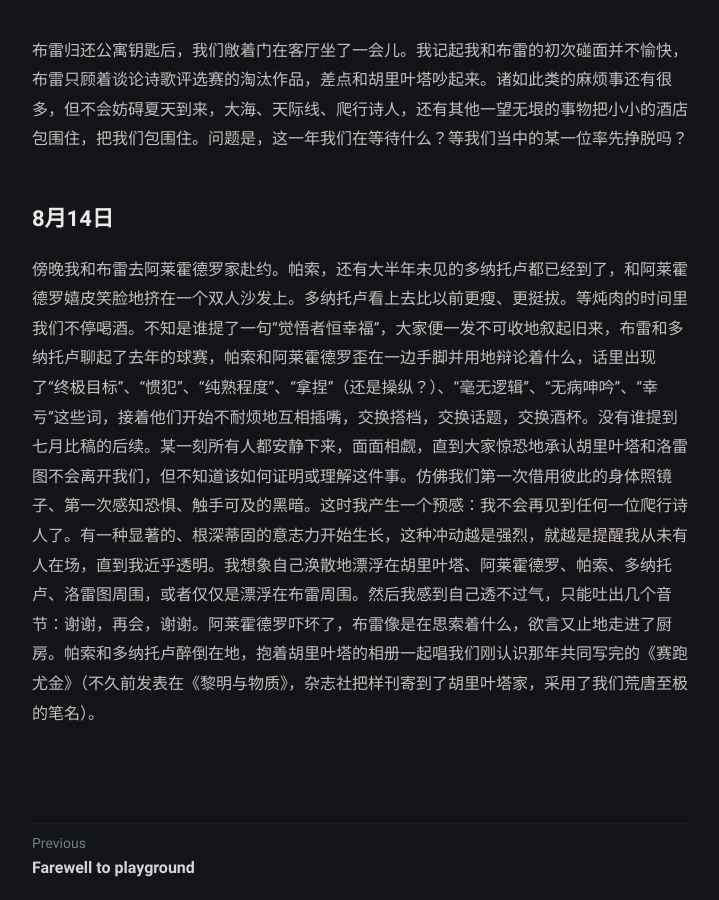
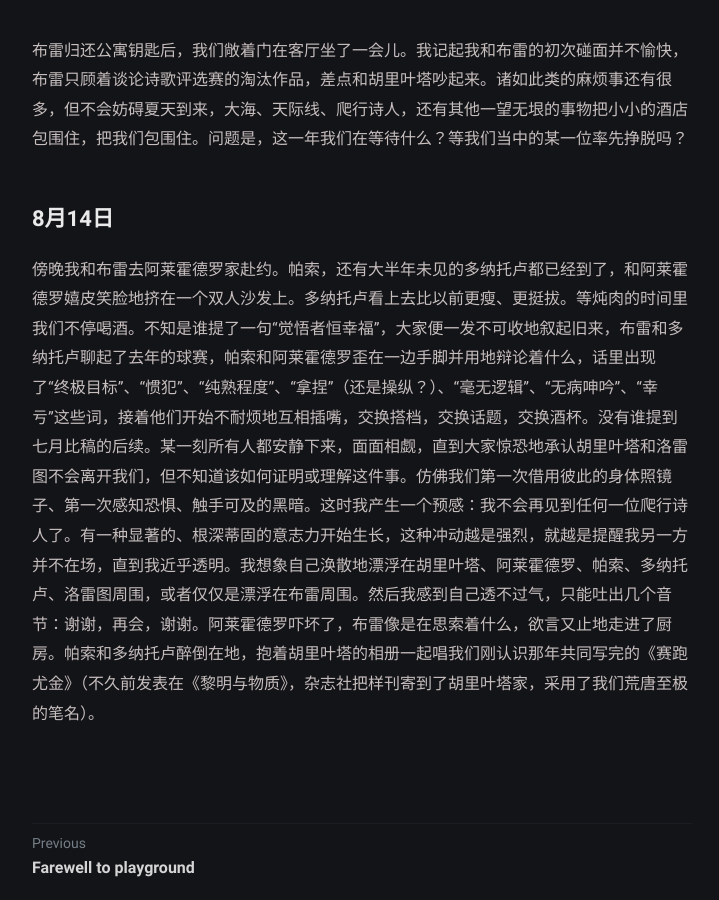
Before and after one commit to yijingch/afistforair.github.io, a Jekyll site: the page built from _posts/raindrop/2021-06-25-raindrop.md, in a window 1280 px wide and 900 px high, scrolled down 15969 px. Shown: the whole window, without its empty margins (278-997 px from the left). Built offline with Jekyll 4.4.1, drawn with Linux system fonts in a browser that asks for light colours.

Commit message:
edit post

```diff
--- a/_posts/raindrop/2021-06-25-raindrop.md
+++ b/_posts/raindrop/2021-06-25-raindrop.md
@@ -214,4 +214,4 @@ tags: [fiction]
 
 ## 8月14日
 
-傍晚我和布雷去阿莱霍德罗家赴约。帕索，还有大半年未见的多纳托卢都已经到了，和阿莱霍德罗嬉皮笑脸地挤在一个双人沙发上。多纳托卢看上去比以前更瘦、更挺拔。等炖肉的时间里我们不停喝酒。不知是谁提了一句“觉悟者恒幸福”，大家便一发不可收地叙起旧来，布雷和多纳托卢聊起了去年的球赛，帕索和阿莱霍德罗歪在一边手脚并用地辩论着什么，话里出现了“终极目标”、“惯犯”、“纯熟程度”、“拿捏”（还是操纵？）、“毫无逻辑”、“无病呻吟”、“幸亏”这些词，接着他们开始不耐烦地互相插嘴，交换搭档，交换话题，交换酒杯。没有谁提到七月比稿的后续。某一刻所有人都安静下来，面面相觑，直到大家惊恐地承认胡里叶塔和洛雷图不会离开我们，但不知道该如何证明或理解这件事。仿佛我们第一次借用彼此的身体照镜子、第一次感知恐惧、触手可及的黑暗。这时我产生一个预感：我不会再见到任何一位爬行诗人了。有一种显著的、根深蒂固的意志力开始生长，这种冲动越是强烈，就越是提醒我从未有人在场，直到我近乎透明。我想象自己涣散地漂浮在胡里叶塔、阿莱霍德罗、帕索、多纳托卢、洛雷图周围，或者仅仅是漂浮在布雷周围。然后我感到自己透不过气，只能吐出几个音节：谢谢，再会，谢谢。阿莱霍德罗吓坏了，布雷像是在思索着什么，欲言又止地走进了厨房。帕索和多纳托卢醉倒在地，抱着胡里叶塔的相册一起唱我们刚认识那年共同写完的《赛跑尤金》（不久前发表在《黎明与物质》，杂志社把样刊寄到了胡里叶塔家，采用了我们荒唐至极的笔名）。
+傍晚我和布雷去阿莱霍德罗家赴约。帕索，还有大半年未见的多纳托卢都已经到了，和阿莱霍德罗嬉皮笑脸地挤在一个双人沙发上。多纳托卢看上去比以前更瘦、更挺拔。等炖肉的时间里我们不停喝酒。不知是谁提了一句“觉悟者恒幸福”，大家便一发不可收地叙起旧来，布雷和多纳托卢聊起了去年的球赛，帕索和阿莱霍德罗歪在一边手脚并用地辩论着什么，话里出现了“终极目标”、“惯犯”、“纯熟程度”、“拿捏”（还是操纵？）、“毫无逻辑”、“无病呻吟”、“幸亏”这些词，接着他们开始不耐烦地互相插嘴，交换搭档，交换话题，交换酒杯。没有谁提到七月比稿的后续。某一刻所有人都安静下来，面面相觑，直到大家惊恐地承认胡里叶塔和洛雷图不会离开我们，但不知道该如何证明或理解这件事。仿佛我们第一次借用彼此的身体照镜子、第一次感知恐惧、触手可及的黑暗。这时我产生一个预感：我不会再见到任何一位爬行诗人了。有一种显著的、根深蒂固的意志力开始生长，这种冲动越是强烈，就越是提醒我另一方并不在场，直到我近乎透明。我想象自己涣散地漂浮在胡里叶塔、阿莱霍德罗、帕索、多纳托卢、洛雷图周围，或者仅仅是漂浮在布雷周围。然后我感到自己透不过气，只能吐出几个音节：谢谢，再会，谢谢。阿莱霍德罗吓坏了，布雷像是在思索着什么，欲言又止地走进了厨房。帕索和多纳托卢醉倒在地，抱着胡里叶塔的相册一起唱我们刚认识那年共同写完的《赛跑尤金》（不久前发表在《黎明与物质》，杂志社把样刊寄到了胡里叶塔家，采用了我们荒唐至极的笔名）。
```
